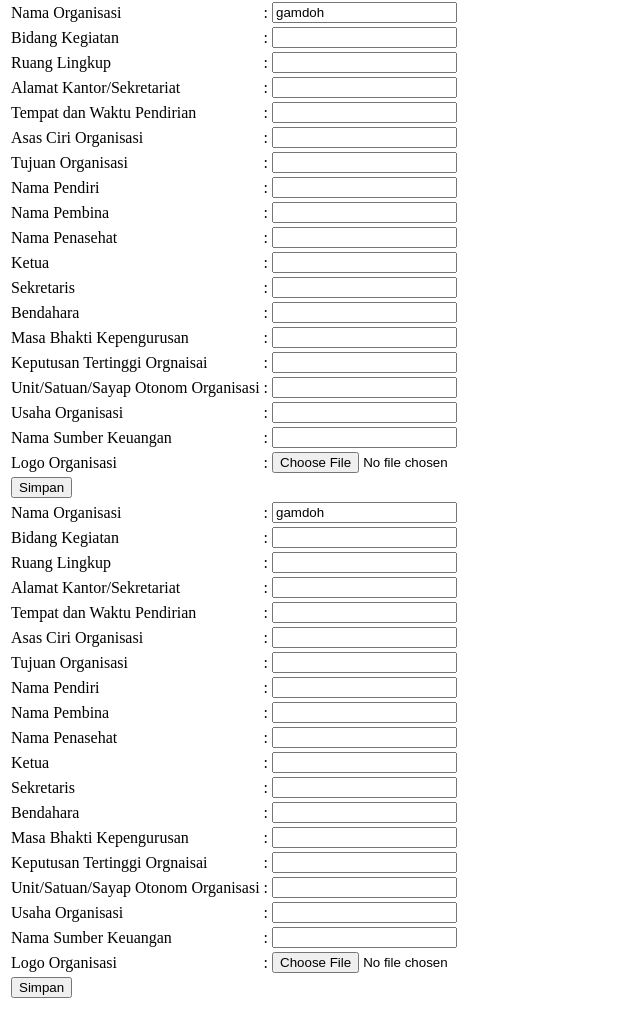
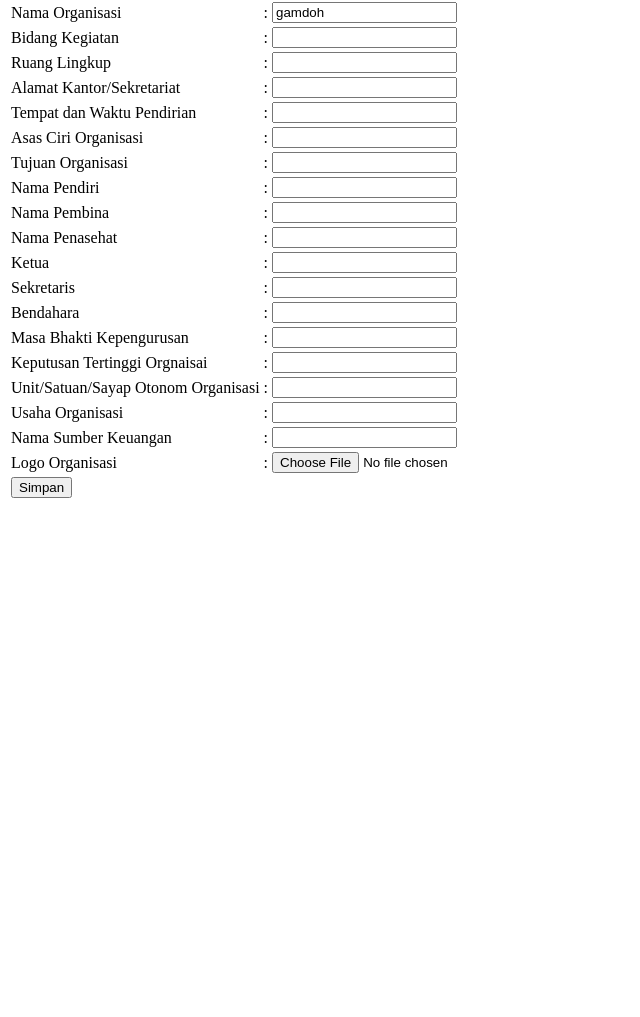
Before and after one commit to dessintadr/SIormas, a PHP site: page /ubahdata.php?id=1 in a window 1280 px wide. Shown: the part 67-1084 px from the top of the page, without its empty margins (0-640 px from the left). After the commit the page ends 565 px from the top, so only its background shows below. Run offline with PHP 8.4, Linux system fonts and the light colour scheme; data comes from the database, SQL or seed files in the repository; data that the repository does not hold is empty.

Commit message:
Add files via upload

```diff
--- a/login.php
+++ b/login.php
@@ -4,7 +4,7 @@
 </head>
 <body>
 	<h2>Silahkan Log in!</h2>
-	<form action="login.php" method="post">
+	<form action="veriflogin.php" method="post">
 		<table>
 			<tr>
 				<td>Username</td>
@@ -15,8 +15,7 @@
 				<td><input type="password" name="password"></td>
 			</tr>
 			<tr>
-				<td></td>
-				<td><input type="button" name="login" value="Login"></td>
+				<td><button type="submit" name="login"> Login </button></td>
 			</tr>
 		</table>
 	</form>
--- a/tambahdata.php
+++ b/tambahdata.php
@@ -40,7 +40,7 @@
 	</tr>
 	<tr><td>Nama Pembina </td>
 		<td>:</td>
-		<td><input type="text" name=pembina"></td>
+		<td><input type="text" name="pembina"></td>
 	</tr>
 	<tr><td>Nama Penasehat </td>
 		<td>:</td>
@@ -61,7 +61,7 @@
 	</tr>
 	<tr><td>Masa Bhakti Kepengurusan </td>
 		<td>:</td>
-		<td><input type="text" name="masa_bbhakti"></td>
+		<td><input type="text" name="masa_bhakti"></td>
 	</tr>
 	<tr><td>Keputusan Tertinggi Orgnaisai </td>
 		<td>:</td>
--- a/ubahdata.php
+++ b/ubahdata.php
@@ -21,45 +21,51 @@ if (isset($_POST['Simpan'])){
 	$unit = $_POST['unit'];
 	$usaha = $_POST['usaha'];
 	$sumber_keuangan = $_POST['sumber_keuangan'];
-	$nama_file = $_FILES['gambar']['name'];
-    $source = $_FILES['gambar']['tmp_name'];
-    $folder = './file/';
+	//$nama_file = $_FILES['gambar']['name'];
+    //$source = $_FILES['gambar']['tmp_name'];
+    //$folder = './file/';
 
-    move_uploaded_file($source, $folder.$nama_file);
 
-    $result = mysqli_query($connect, "UPDATE ormas SET  nama='$nama', bidang_kegiatan='$bidang_kegiatan', ruang_lingkup='$ruang_lingkup', alamat='$alamat', tempat='$tempat', asas='asas', tujuan='$tujuan', pendiri='$pendiri', pembina='$pembina', penasihat='$penasihat', ketua='$ketua', sekretaris='$sekretaris', bendahara='$bendahara', masa_bhakti='$masa_bhakti', keputusan='$keputusan', unit='$unit', usaha='$usaha', sumber_keuangan='$sumber_keuangan' ");
+    $result = mysqli_query($connect, "UPDATE ormas SET  nama='$nama', bidang_kegiatan='$bidang_kegiatan', ruang_lingkup='$ruang_lingkup', alamat='$alamat', tempat='$tempat', asas='asas', tujuan='$tujuan', pendiri='$pendiri', pembina='$pembina', penasihat='$penasihat', ketua='$ketua', sekretaris='$sekretaris', bendahara='$bendahara', masa_bhakti='$masa_bhakti', keputusan='$keputusan', unit='$unit', usaha='$usaha', sumber_keuangan='$sumber_keuangan' WHERE id='$id'  ");
+
+    //$result = mysqli_query($connect, "UPDATE upload SET nama_file='$nama_file' WHERE id_file=$id_file ");
+
     header("Location: index.php");
 }
 ?>
 
 <?php
 $id = $_GET['id'];
+//$id_file = $_GET['id_file'];
 
 $result = mysqli_query($connect, "SELECT * FROM ormas WHERE id = '$id' ");
 while ($data = mysqli_fetch_array($result
 )){
-	$id = $data['id'];
+	//$id = $data['id'];
 	$nama = $data['nama'];
-	$bidang_kegiatan = $data['bidang_kegiatan'];
-	$ruang_lingkup = $data['ruang_lingkup'];
-	$alamat = $data['alamat'];
-	$tempat = $data['tempat'];
-	$asas = $data['asas'];
-	$tujuan = $data['tujuan'];
-	$pendiri = $data['pendiri'];
-	$pembina = $data['pembina'];
-	$penasihat = $data['penasihat'];
-	$ketua = $data['ketua'];
-	$sekretaris = $data['sekretaris'];
-	$bendahara = $data['bendahara'];
-	$masa_bhakti = $data['masa_bhakti'];
-	$keputusan = $data['keputusan'];
-	$unit = $data['unit'];
-	$usaha = $data['usaha'];
-	$sumber_keuangan = $data['sumber_keuangan'];
-	$nama_file = $_FILES['gambar']['name'];
-    $source = $_FILES['gambar']['tmp_name'];
-    $folder = './file/';
+	//$bidang_kegiatan = $data['bidang_kegiatan'];
+	//$ruang_lingkup = $data['ruang_lingkup'];
+	//$alamat = $data['alamat'];
+	//$tempat = $data['tempat'];
+	//$asas = $data['asas'];
+	//$tujuan = $data['tujuan'];
+	//$pendiri = $data['pendiri'];
+	//$pembina = $data['pembina'];
+	//$penasihat = $data['penasihat'];
+	//$ketua = $data['ketua'];
+	//$sekretaris = $data['sekretaris'];
+	//$bendahara = $data['bendahara'];
+	//$masa_bhakti = $data['masa_bhakti'];
+	//$keputusan = $data['keputusan'];
+	//$unit = $data['unit'];
+	//$usaha = $data['usaha'];
+	//$sumber_keuangan = $data['sumber_keuangan'];
+	//$nama_file = $_FILES['gambar']['name'];
+    //$source = $_FILES['gambar']['tmp_name'];
+    //$folder = './file/';
+
+
+   // move_uploaded_file($source, $folder.$nama_file);
 
 }
 ?>
@@ -72,8 +78,8 @@ while ($data = mysqli_fetch_array($result
 	<form name="ubah" method="POST" action="ubahdata.php">
 	<table>
 		<?php
-		$result = mysqli_query($connect, "SELECT * FROM  ormas");
-foreach ($result as $data) {
+		$result = mysqli_query($connect, "SELECT * FROM  ormas WHERE id=$id");
+	foreach ($result as $data) {
 		?>
 <tr><td>Nama Organisasi</td>
 		<td>:</td>
@@ -109,7 +115,7 @@ foreach ($result as $data) {
 	</tr>
 	<tr><td>Nama Pembina </td>
 		<td>:</td>
-		<td><input type="text" name=pembina"></td>
+		<td><input type="text" name="pembina"></td>
 	</tr>
 	<tr><td>Nama Penasehat </td>
 		<td>:</td>
@@ -154,7 +160,8 @@ foreach ($result as $data) {
         <td>:</td>
         <td><input type="file" name="gambar"></td>
         </tr>
-<tr><td><input type="button" name="Ubah" value="Simpan" onclick=''></td></tr>
+	<tr><td><input type="submit" name="Simpan" value="Simpan"></td>
+	</tr>
 <?php
 }
 ?>
```
Also changed, not shown: index.php (+37 -22 lines), veriflogin.php (added, +19 -0 lines).
